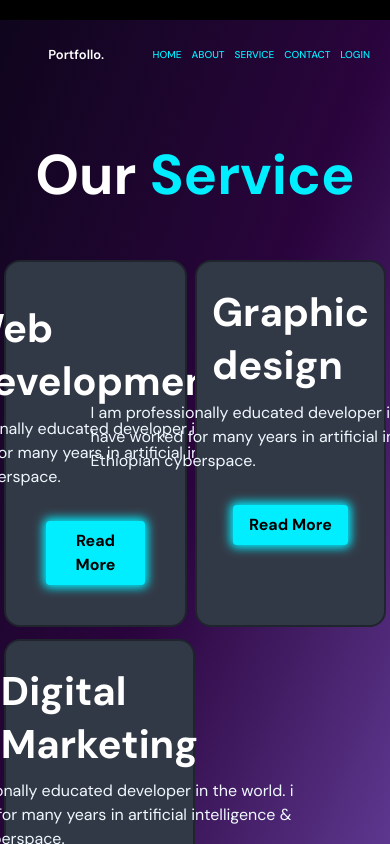
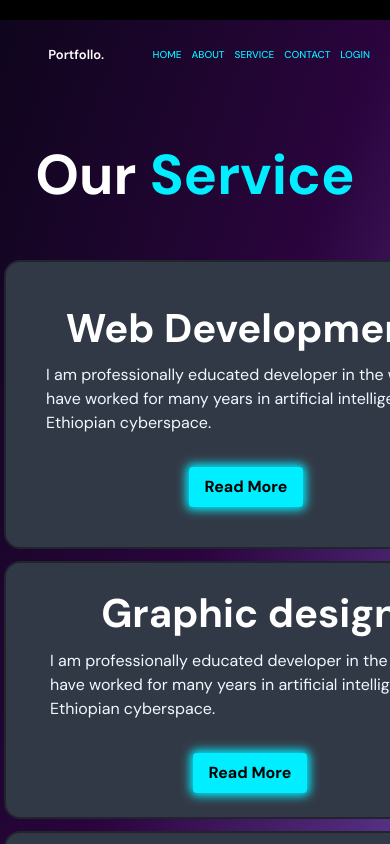
Before and after one commit to codewithfitse/Portfollo, a React (Vite) app in the folder React-app/: page /Service in a window 390 px wide. Shown: the top 844 px of the page. Built offline with nearby package versions, Linux system fonts and the light colour scheme.

Commit message:
UPDATED THE SEVICE

```diff
--- a/React-app/src/page/Service.jsx
+++ b/React-app/src/page/Service.jsx
@@ -1,16 +1,15 @@
-import React from "react";
 import { Header } from "../componets/Header";
 import { Link } from "react-router-dom";
 
 export const Service = () => {
   return (
-    <section className="w-full background">
+    <section className="w-full h-full background">
       <Header />
       <div className="flex flex-col w-full items-center px-1">
         <h1 className="my-[50px] font-bold text-[56px]">
           Our <span className="text-[#0ef]">Service</span>
         </h1>
-        <div className="w-full grid grid-cols-2 space-y-3 space-x-2">
+        <div className="w-full grid lg:grid-cols-2  space-y-3 space-x-2">
           <div className="w-auto flex flex-1 flex-col items-center border-2 border-[#1f242d] rounded-2xl p-10 bg-[#323946] hover:border-[#0ef] hover:transform-scale(1.02)">
             <h2 className="text-[40px] font-bold mb-2">Web Development</h2>
             <p className="w-[400px] mb-6">
@@ -21,7 +20,7 @@ export const Service = () => {
               <button className="btn">Read More</button>
             </Link>
           </div>
-          <div className="w-full flex flex-col items-center border-2 border-[#1f242d] rounded-2xl p-6 bg-[#323946] hover:border-[#0ef] hover:transform-scale(1.02)">
+          <div className="w-full flex flex-col  items-center border-2 border-[#1f242d] rounded-2xl p-6 bg-[#323946] hover:border-[#0ef] hover:transform-scale(1.02)">
             <h2 className="text-[40px] font-bold mb-2">Graphic design</h2>
             <p className="w-[400px] mb-6">
               I am professionally educated developer in the world. i have worked
```
